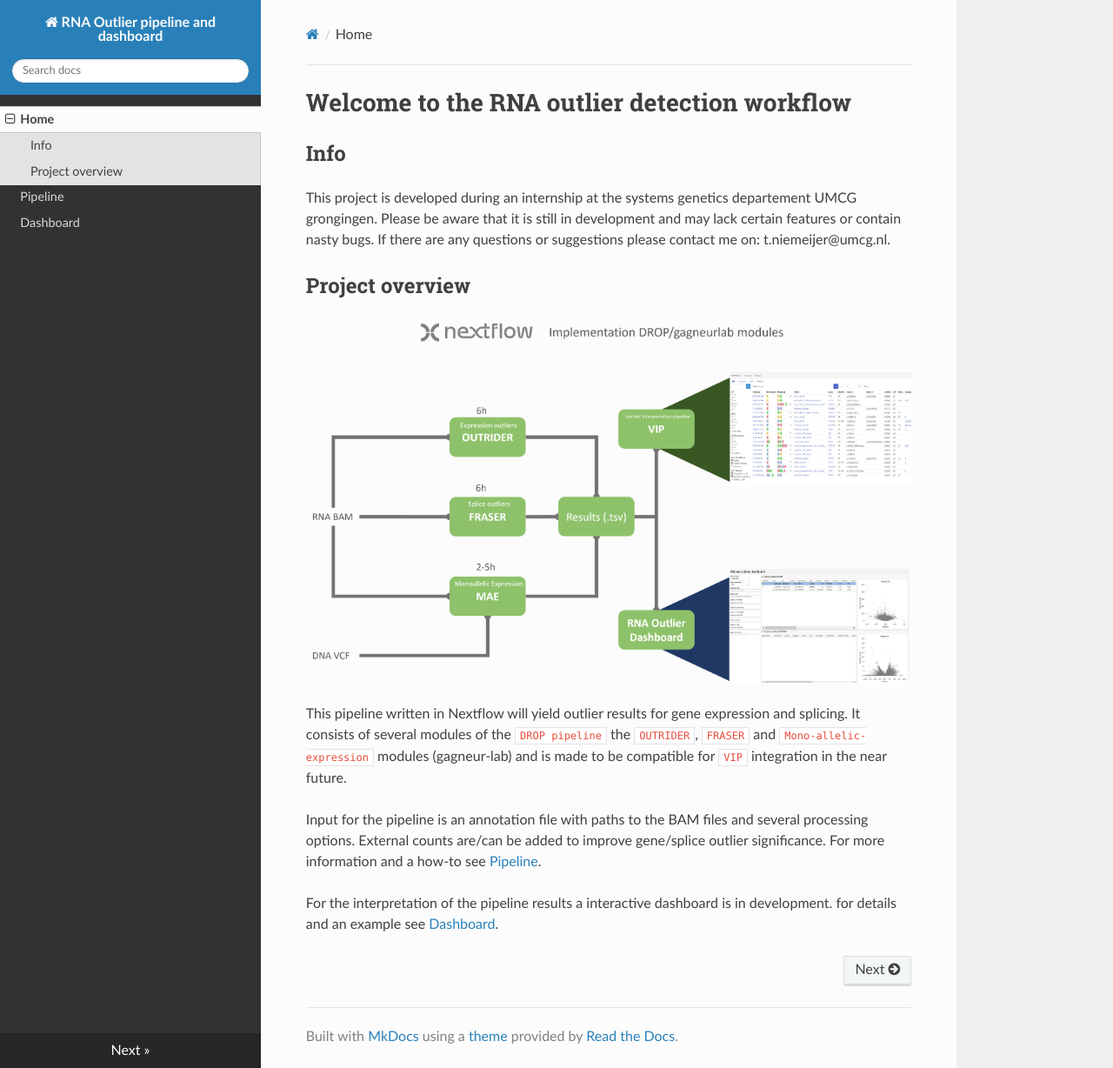
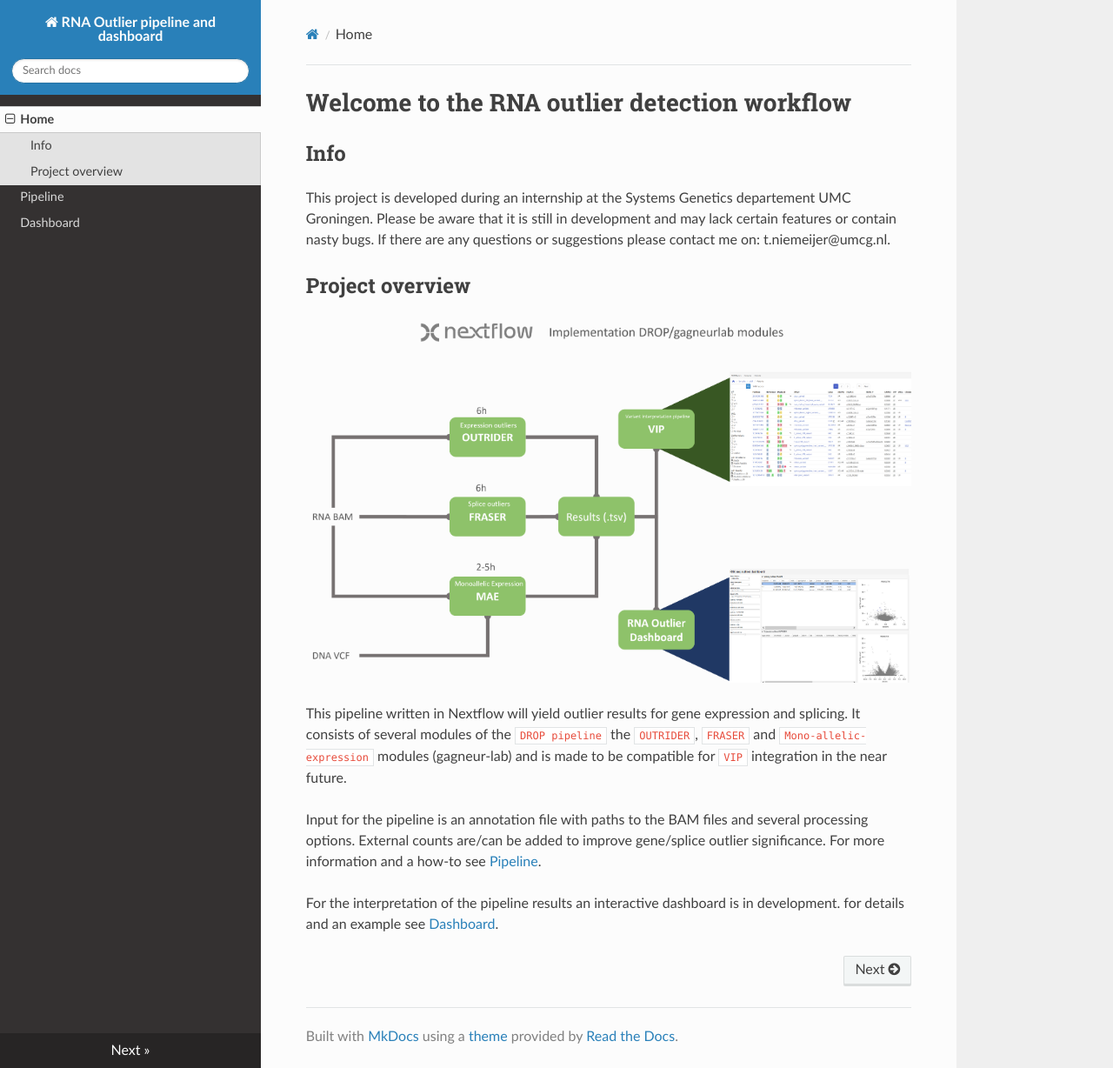
Before and after one commit to Timniem/RNA_outlier_dectection_internship, an MkDocs documentation site: the page built from docs/rna_outlier_docs/docs/index.md, in a window 1280 px wide and 1228 px high. Shown: the whole window at 87% size. Built offline with MkDocs 1.6.1, drawn with Linux system fonts in a browser that asks for light colours; nearby versions of some CDN libraries.

Commit message:
fix: typos

```diff
--- a/docs/rna_outlier_docs/docs/index.md
+++ b/docs/rna_outlier_docs/docs/index.md
@@ -1,7 +1,7 @@
 # Welcome to the RNA outlier detection workflow
 
 ## Info
-This project is developed during an internship at the systems genetics departement UMCG grongingen. Please be aware that it is still in development and may lack certain features or contain nasty bugs. If there are any questions or suggestions please contact me on:
+This project is developed during an internship at the Systems Genetics departement UMC Groningen. Please be aware that it is still in development and may lack certain features or contain nasty bugs. If there are any questions or suggestions please contact me on:
 t.niemeijer@umcg.nl.
 
 ## Project overview
@@ -12,5 +12,5 @@ This pipeline written in Nextflow will yield outlier results for gene expression
 Input for the pipeline is an annotation file with paths to the BAM files and several processing options. External counts are/can be added to improve gene/splice outlier significance.
 For more information and a how-to see [Pipeline](pipeline.md).
 
-For the interpretation of the pipeline results a interactive dashboard is in development.
+For the interpretation of the pipeline results an interactive dashboard is in development.
 for details and an example see [Dashboard](dashboard.md).
```
Also changed, not shown: docs/rna_outlier_docs/site/RNA-seq outlier analysis.PNG (deleted), docs/rna_outlier_docs/site/dashboard/index.html, docs/rna_outlier_docs/site/index.html, docs/rna_outlier_docs/site/search/search_index.json, 1 other file.
